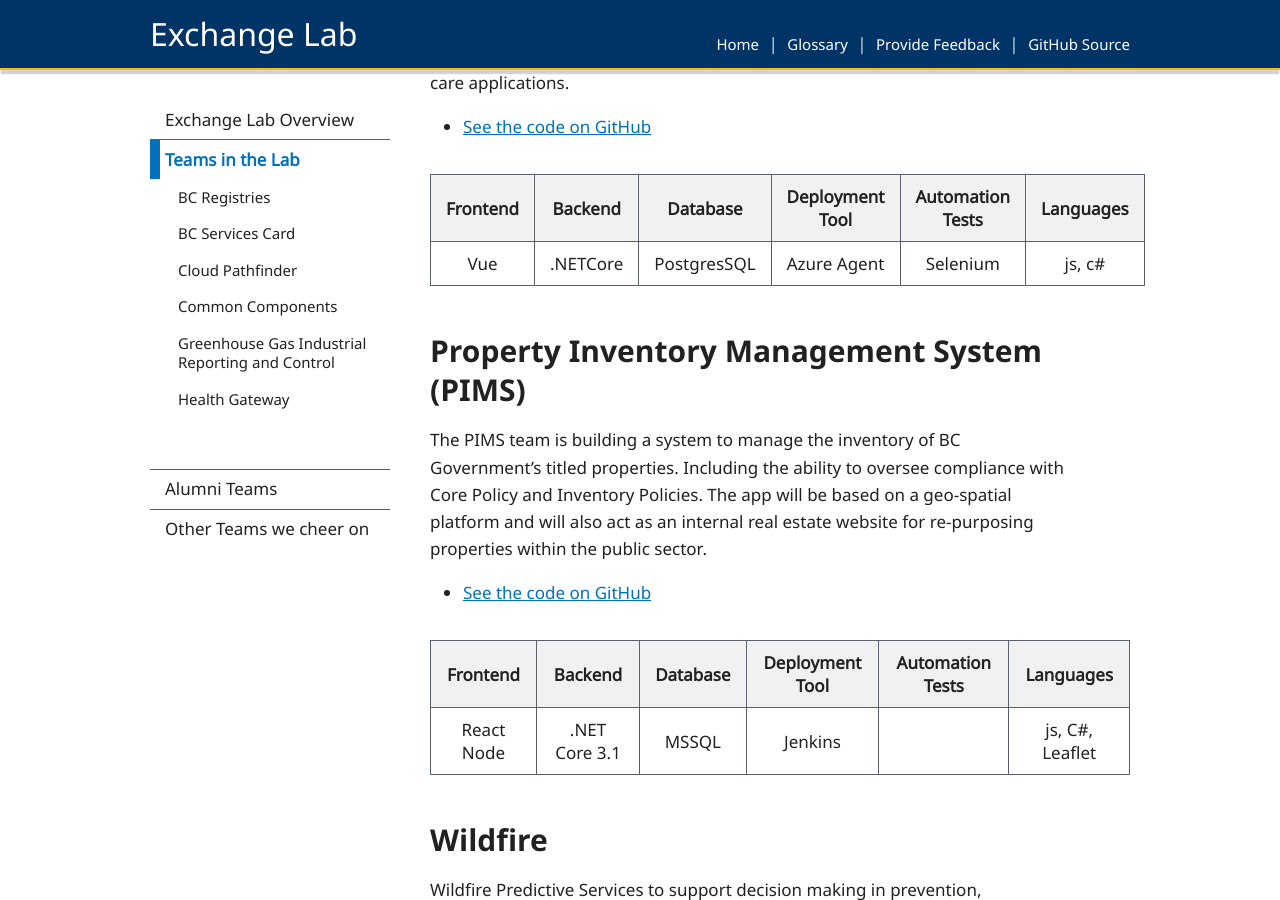
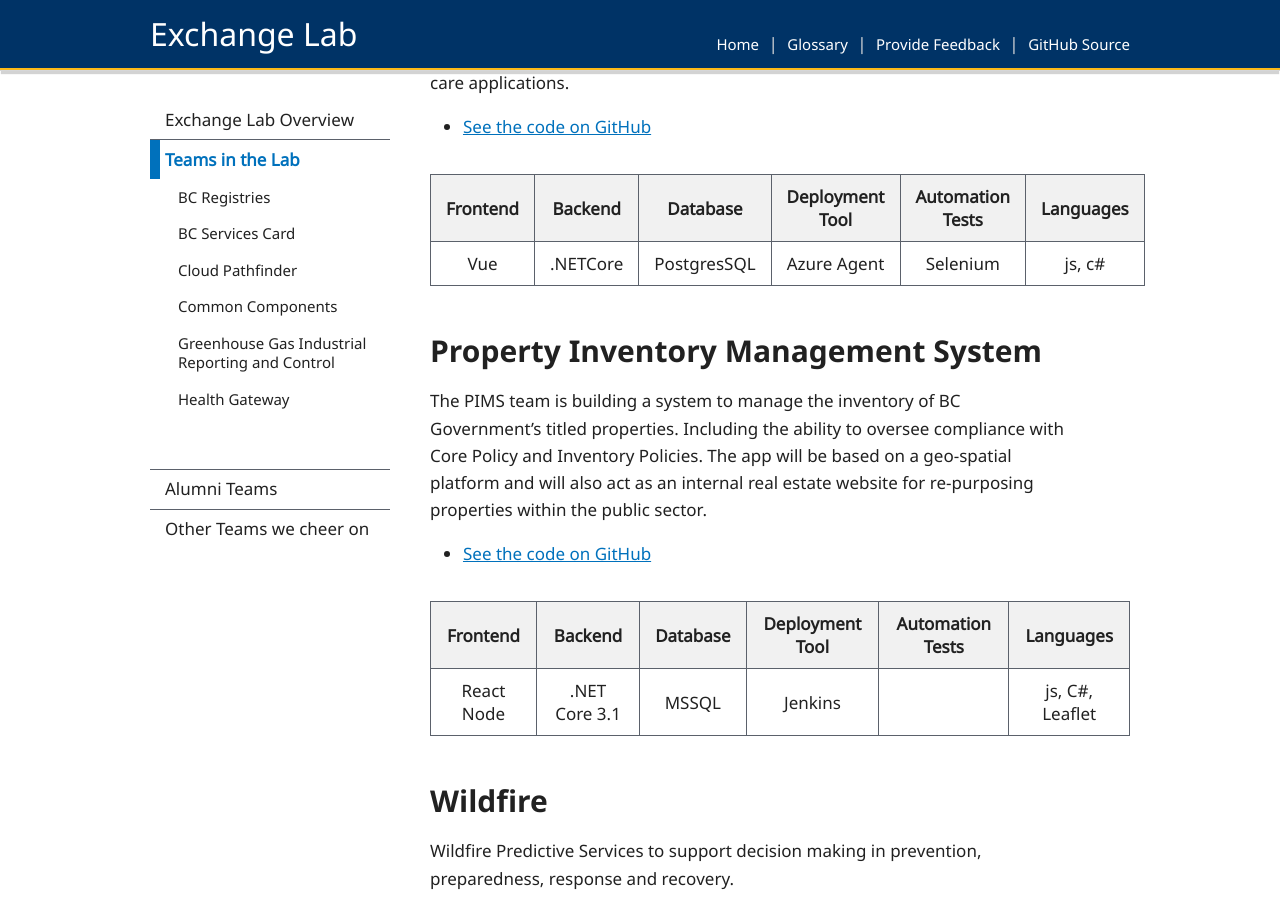
Before and after one commit to HeatherRemacle/exchangelabops, a Jekyll site: the page built from pages/teams.md, in a window 1280 px wide and 900 px high, scrolled down 3804 px. Built offline with Jekyll 4.4.1, drawn with Linux system fonts in a browser that asks for light colours.

Commit message:
Update teams.md

```diff
--- a/pages/teams.md
+++ b/pages/teams.md
@@ -20,8 +20,8 @@ subnav:
     href: '#health-gateway'
   - Text: Digital Trust
     href: '#digital-trust'
-  - Text: Property Inventory Management System (PIMS)
-    href: '#property-inventory-management-system-pims'
+  - Text: Property Inventory Management System
+    href: '#property-inventory-management-system'
   - Text: Wildfire Predictive Services
     href: '#wildfire-predictive-services'
 
@@ -112,7 +112,7 @@ connect it safely and security with third-party health care applications.
 |:-----------------:|:--------------:|:-----------------:|:---------------:|:---------------:|:---------------:|
 | Vue  | .NETCore  | PostgresSQL | Azure Agent | Selenium | js, c# |
 
-## Property Inventory Management System (PIMS)
+## Property Inventory Management System
 
 The PIMS team is building a system to manage the inventory of BC Government’s titled properties. Including the ability to oversee compliance with Core Policy and Inventory Policies. The app will be based on a geo-spatial platform and will also act as an internal real estate website for re-purposing properties within the public sector.
 * [See the code on GitHub](https://github.com/bcgov/pims)
```
